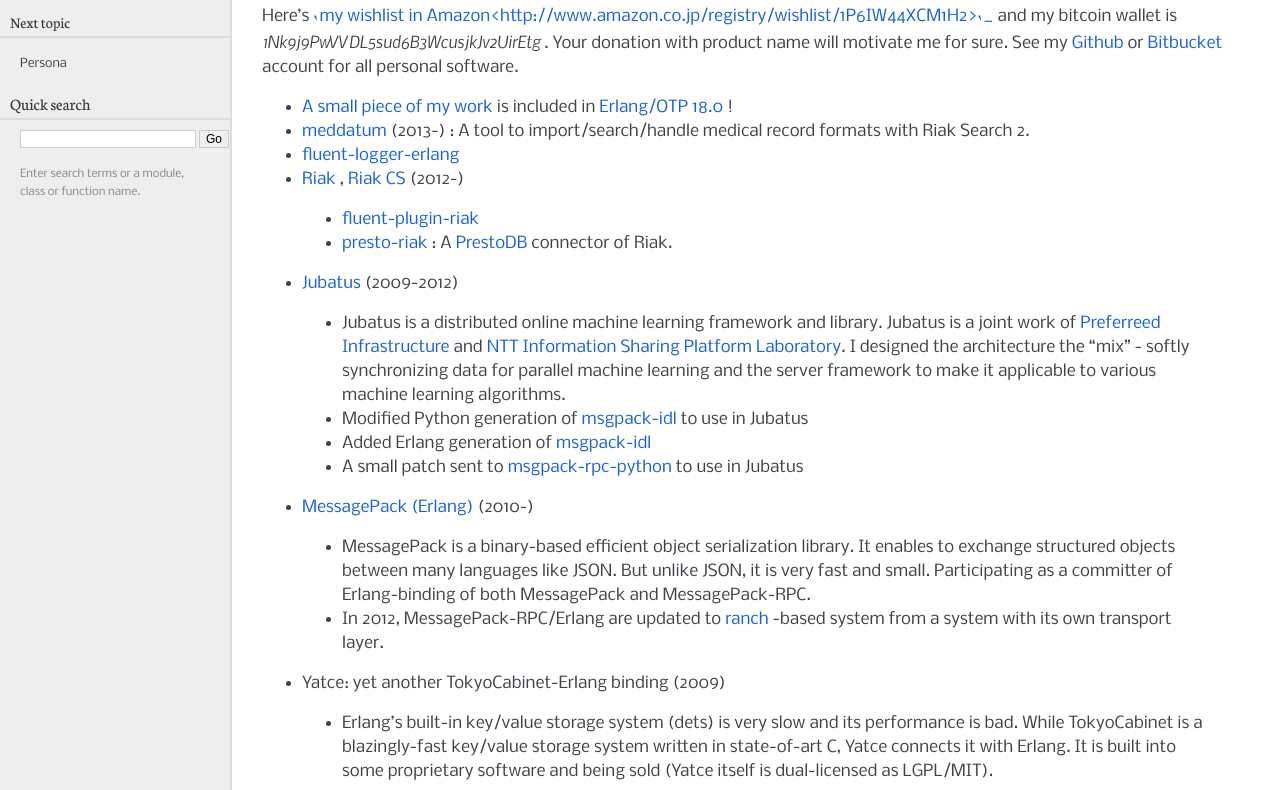
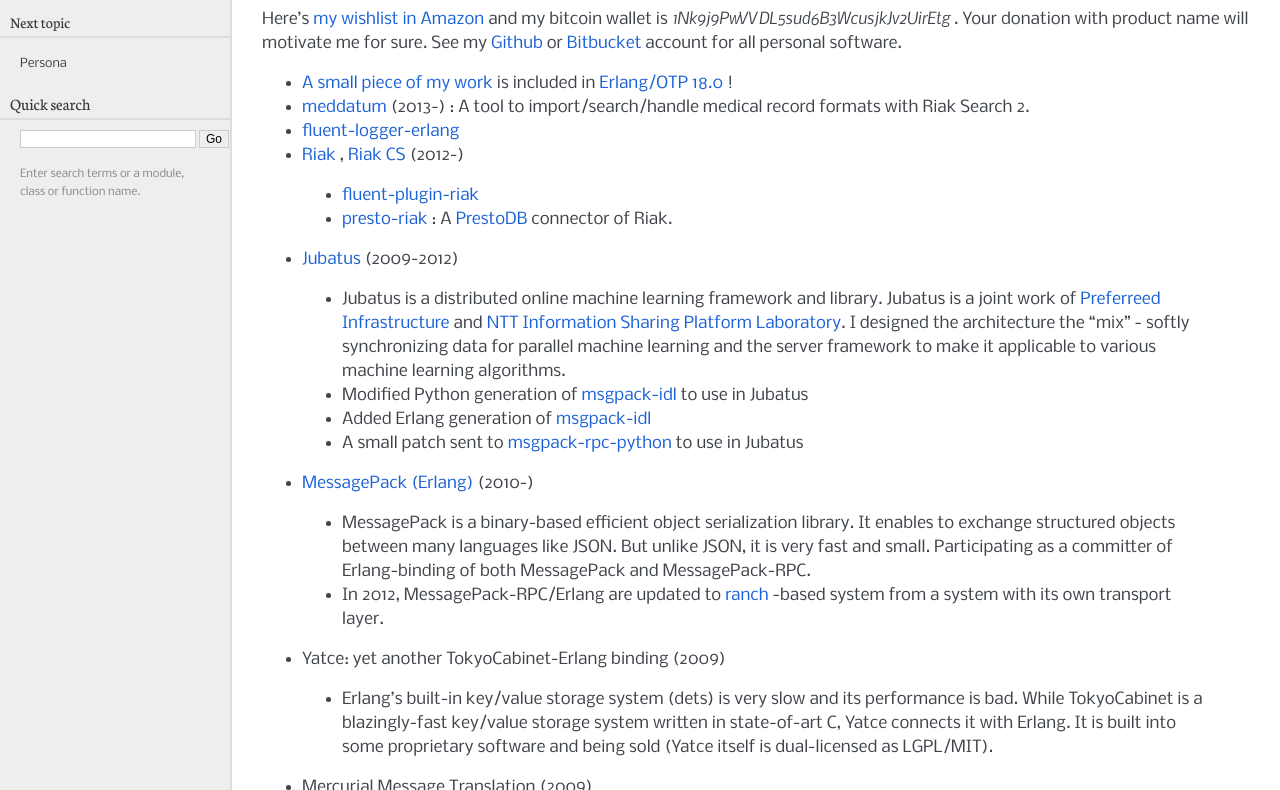
Before and after one commit to kuenishi/kuenishi.github.com, a plain HTML site: page opensource.html in a window 1280 px wide. Shown: the part 114-904 px from the top of the page. Drawn offline with Linux system fonts and the light colour scheme.

Commit message:
autocommit by publish.sh

```diff
--- a/opensource.html
+++ b/opensource.html
@@ -58,7 +58,7 @@
 
   <div class="section" id="open-source-contrubutions">
 <h1>Open Source Contrubutions<a class="headerlink" href="#open-source-contrubutions" title="Permalink to this headline">¶</a></h1>
-<p>Here&#8217;s <a href="#id2"><span class="problematic" id="id3">`my wishlist in Amazon&lt;http://www.amazon.co.jp/registry/wishlist/1P6IW44XCM1H2&gt;`_</span></a> and my bitcoin wallet is <cite>1Nk9j9PwVVDL5sud6B3WcusjkJv2UirEtg</cite> . Your donation with product name will motivate me for sure. See my <a class="reference external" href="https://github.com/kuenishi">Github</a> or <a class="reference external" href="https://bitbucket.org/kuenishi">Bitbucket</a> account for all personal software.</p>
+<p>Here&#8217;s <a class="reference external" href="http://www.amazon.co.jp/registry/wishlist/1P6IW44XCM1H2">my wishlist in Amazon</a> and my bitcoin wallet is <cite>1Nk9j9PwVVDL5sud6B3WcusjkJv2UirEtg</cite> . Your donation with product name will motivate me for sure. See my <a class="reference external" href="https://github.com/kuenishi">Github</a> or <a class="reference external" href="https://bitbucket.org/kuenishi">Bitbucket</a> account for all personal software.</p>
 <ul class="simple">
 <li><a class="reference external" href="https://github.com/erlang/otp/commit/966e9e7ed0951db306c3c5dc4b1fd4c6eac25cf9">A small piece of my work</a> is included in <a class="reference external" href="http://www.erlang.org/download/otp_src_18.0.readme">Erlang/OTP 18.0</a> !</li>
 <li><a class="reference external" href="https://github.com/kuenishi/meddatum">meddatum</a> (2013-) : A tool to import/search/handle medical record formats with Riak Search 2.</li>
```
Also changed, not shown: _sources/opensource.txt.
